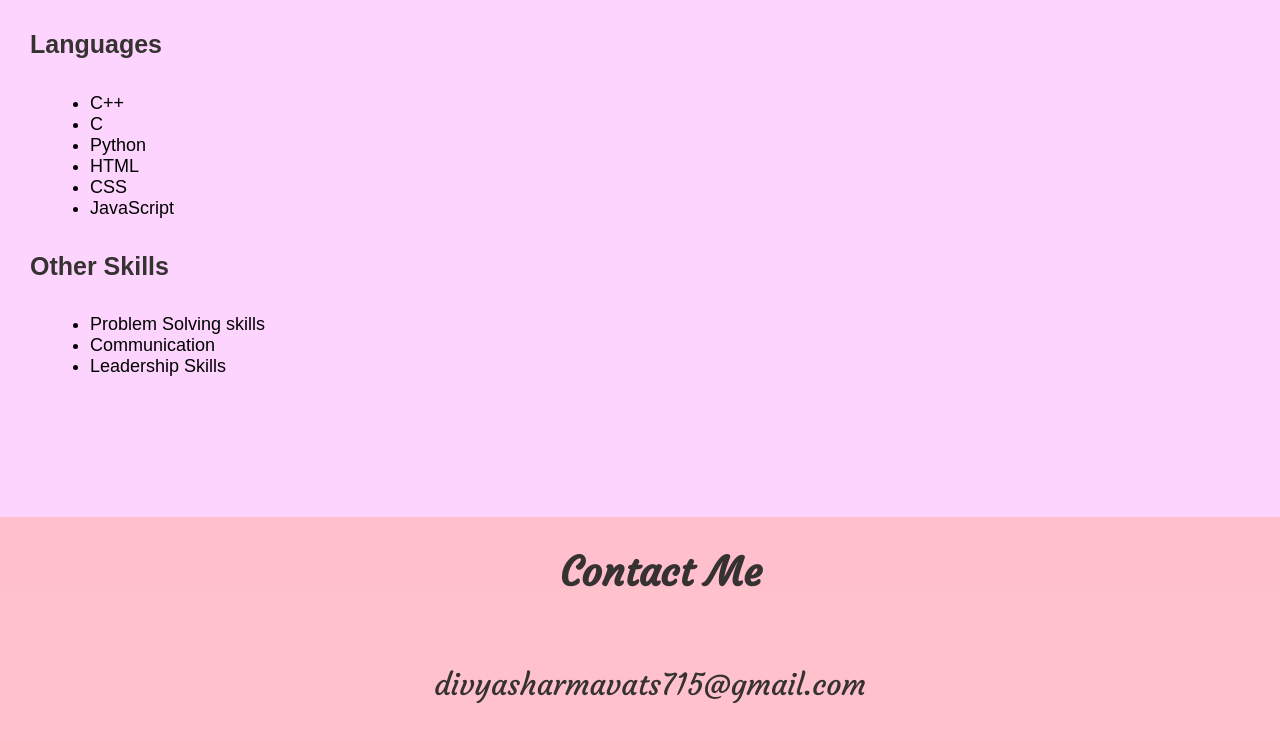
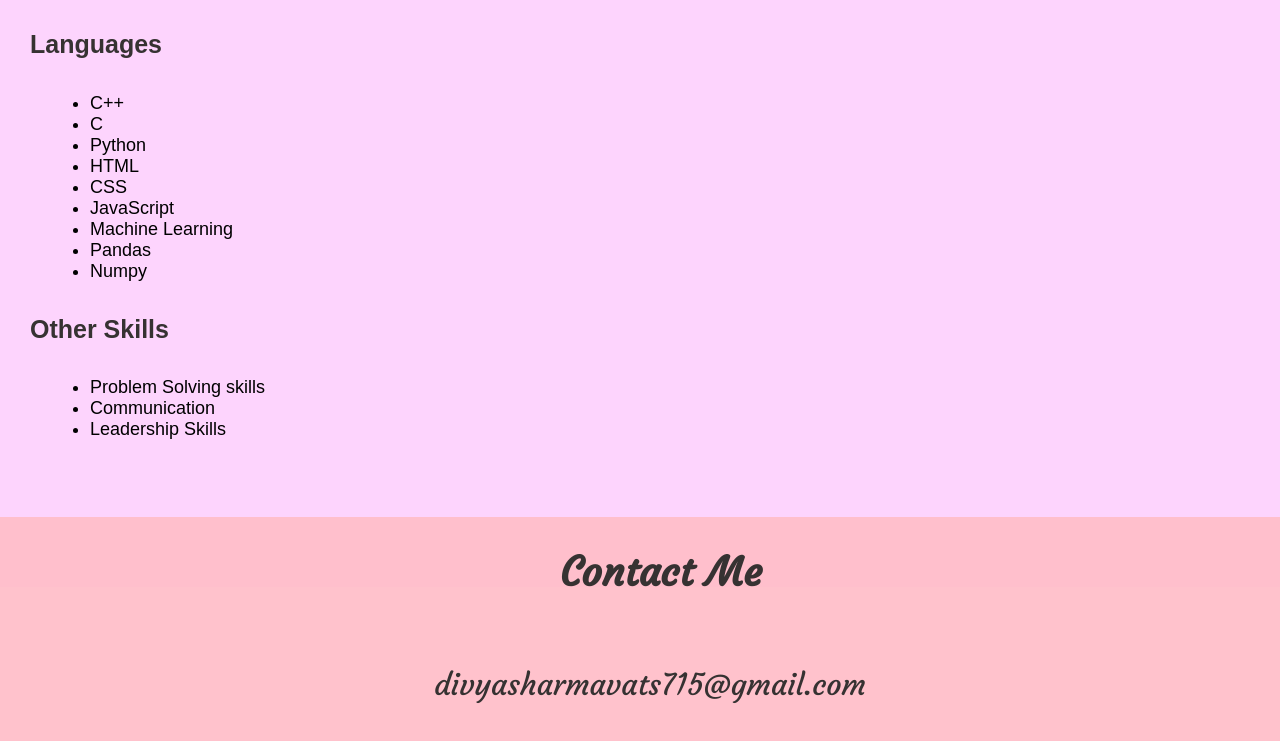
Before and after one commit to DivyaSharmavats/personal-portfolio, a plain HTML site: page index.html in a window 1280 px wide. Shown: the part 1880-2621 px from the top of the page. Drawn offline with Linux system fonts and the light colour scheme; a web font is replaced by a local one.

Commit message:
Update index.html

```diff
--- a/index.html
+++ b/index.html
@@ -63,6 +63,10 @@
             <li>HTML</li>
             <li>CSS</li>
             <LI>JavaScript</LI>
+	    <LI>Machine Learning</LI>
+	    <LI>Pandas</LI>
+	    <LI>Numpy</LI>
+
         </ul>
     </div>
     <div id="row">
```
